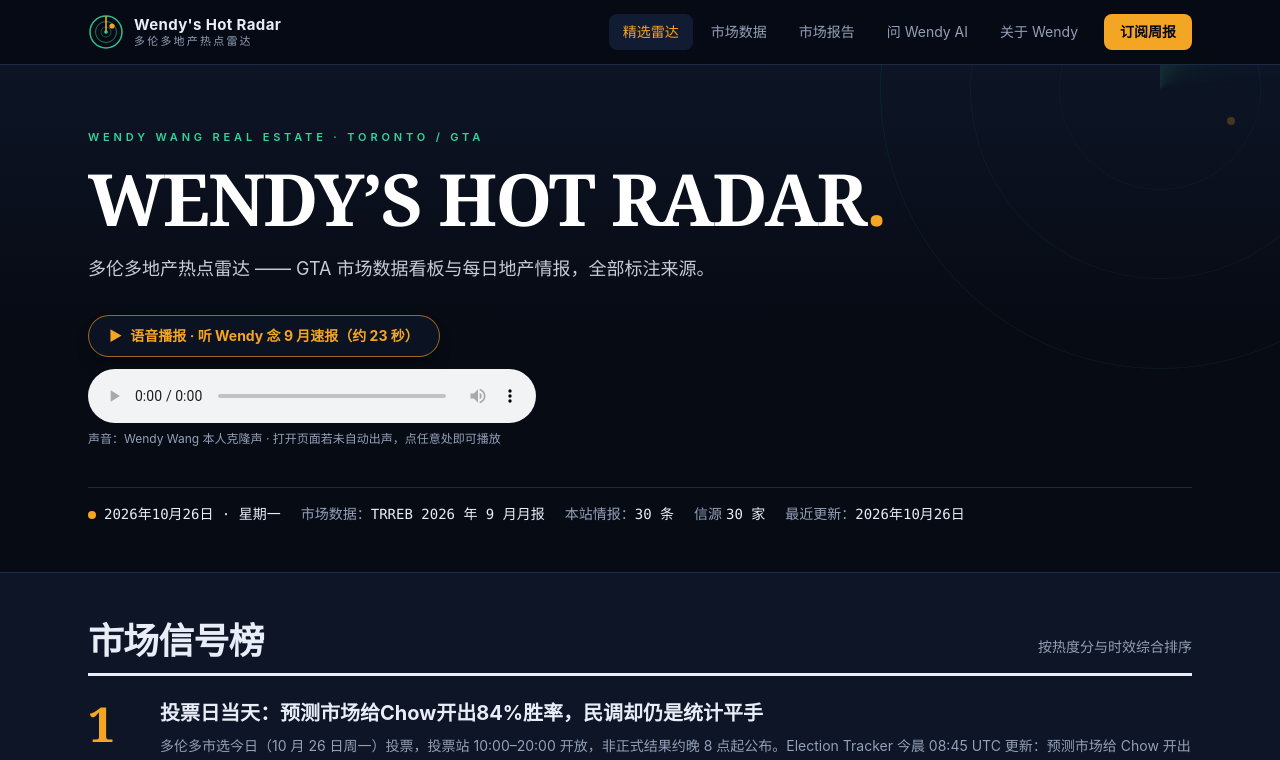
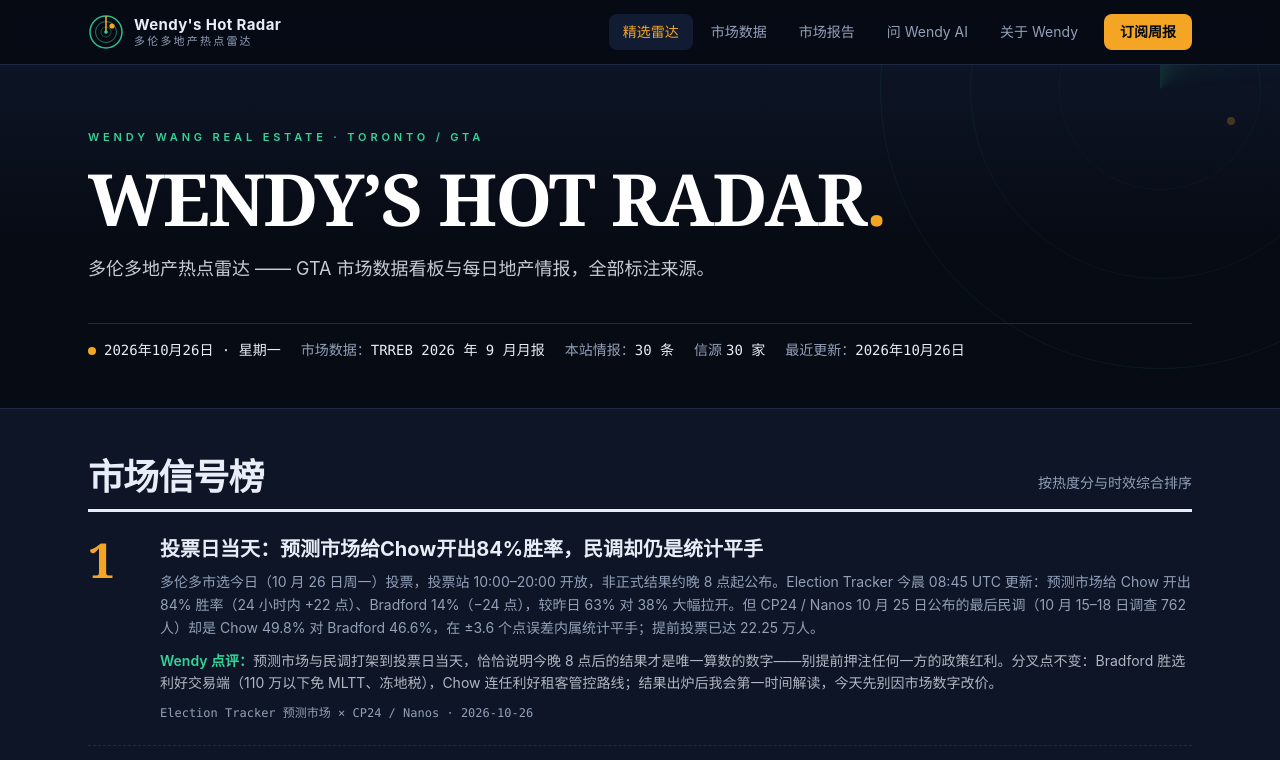
Before and after one commit to wendywangrealestate/wendy-hot-radar, a Next.js app: page / in a window 1280 px wide. Shown: the top 760 px of the page. Built offline with nearby package versions, Linux system fonts and the light colour scheme.

Commit message:
语音播报移出雷达站（改放主站首页）

```diff
--- a/components/BriefingPlayer.tsx
+++ /dev/null
@@ -1,79 +0,0 @@
-"use client";
-
-import { useEffect, useRef, useState } from "react";
-
-// 首页语音播报：打开页面先尝试自动播放（浏览器策略允许时）；
-// 被拦截时改为访客第一次点击/按键时自动开始，并始终提供手动播放按钮。
-export default function BriefingPlayer() {
-  const audioRef = useRef<HTMLAudioElement>(null);
-  const [playing, setPlaying] = useState(false);
-  const [started, setStarted] = useState(false);
-
-  useEffect(() => {
-    const audio = audioRef.current;
-    if (!audio) return;
-
-    let kick: (() => void) | null = null;
-    const armFallback = () => {
-      kick = () => {
-        audio.play().catch(() => {});
-      };
-      window.addEventListener("pointerdown", kick, { once: true });
-      window.addEventListener("keydown", kick, { once: true });
-    };
-
-    const attempt = audio.play();
-    if (attempt) {
-      attempt.catch(armFallback);
-    } else {
-      armFallback();
-    }
-
-    return () => {
-      if (kick) {
-        window.removeEventListener("pointerdown", kick);
-        window.removeEventListener("keydown", kick);
-      }
-    };
-  }, []);
-
-  const toggle = () => {
-    const audio = audioRef.current;
-    if (!audio) return;
-    if (audio.paused) {
-      audio.play().catch(() => {});
-    } else {
-      audio.pause();
-    }
-  };
-
-  return (
-    <div className="mt-8 max-w-xl">
-      <button
-        type="button"
-        onClick={toggle}
-        aria-pressed={playing}
-        className="inline-flex items-center gap-2 rounded-full border border-heat/60 bg-panel/80 px-5 py-2.5 text-sm font-bold text-heat shadow-lg shadow-black/30 transition-colors hover:border-heat hover:bg-panel"
-      >
-        <span aria-hidden="true">{playing ? "⏸" : "▶"}</span>
-        {playing ? "暂停播报" : "语音播报 · 听 Wendy 念 9 月速报（约 23 秒）"}
-      </button>
-      <audio
-        ref={audioRef}
-        src="/briefing-2026-09.mp3"
-        preload="metadata"
-        controls
-        onPlay={() => {
-          setPlaying(true);
-          setStarted(true);
-        }}
-        onPause={() => setPlaying(false)}
-        onEnded={() => setPlaying(false)}
-        className="mt-3 w-full max-w-md"
-      />
-      <p className="mt-2 text-xs text-muted">
-        声音：Wendy Wang 本人克隆声{started ? "" : " · 打开页面若未自动出声，点任意处即可播放"}
-      </p>
-    </div>
-  );
-}
--- a/components/HomeHero.tsx
+++ b/components/HomeHero.tsx
@@ -1,7 +1,6 @@
 import { radarItems } from "@/data/radar";
-import BriefingPlayer from "@/components/BriefingPlayer";
 
-// 首页深色刊头：品牌大标题 + 一行元信息 + 语音播报
+// 首页深色刊头：品牌大标题 + 一行元信息
 // 元信息全部由现有情报数据现算，不写假数
 function fmtDay(dateStr: string) {
   const [y, m, d] = dateStr.split("-");
@@ -51,8 +50,6 @@ export default function HomeHero() {
           多伦多地产热点雷达 —— GTA 市场数据看板与每日地产情报，全部标注来源。
         </p>
 
-        <BriefingPlayer />
-
         <div className="mt-10 flex flex-wrap items-center gap-x-5 gap-y-2 border-t border-line pt-4 text-xs text-muted sm:text-sm">
           <span>
             <span className="mr-2 inline-block h-2 w-2 rounded-full bg-heat align-middle" aria-hidden="true" />
```
Also changed, not shown: 1 other file (tests, documents, lock files or other folders).
